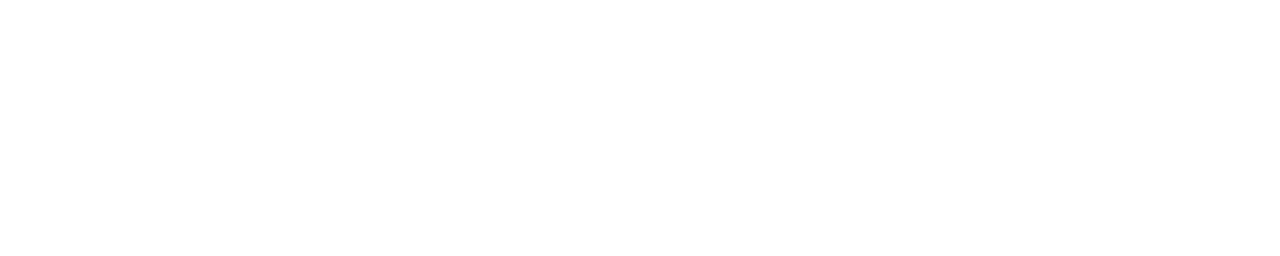
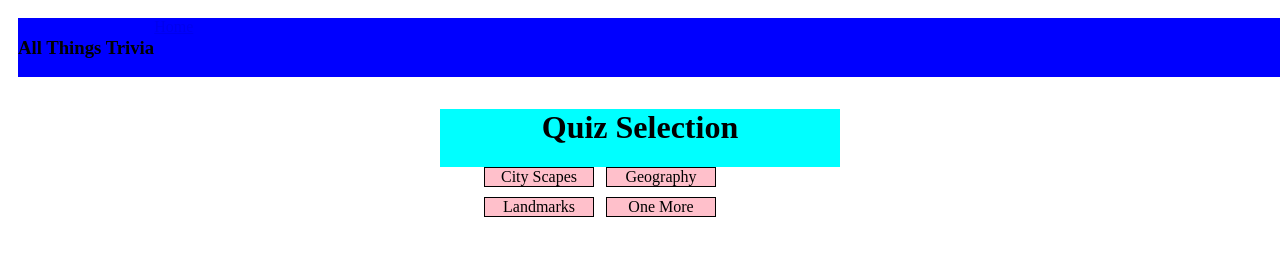
Before and after one commit to mconaol/BrowserTriviaGame-, a plain HTML site: page Public/index.html in a window 1280 px wide. Drawn offline with Linux system fonts and the light colour scheme.

Commit message:
Home Page

```diff
--- a/Public/index.html
+++ b/Public/index.html
@@ -3,9 +3,27 @@
 <head>
     <meta charset="UTF-8">
     <meta name="viewport" content="width=device-width, initial-scale=1.0">
-    <title>Document</title>
+    <title>QuizZ Me!</title>
+    <script src="index.js"></script>
+    <link rel="stylesheet" href="style.css">
 </head>
 <body>
+<!-- NAVBAR add Title and Home link-->
+<nav class="navBar">
+    <h3> All Things Trivia</h3>
+    <a href="index.html">Home</a>
+</nav>
+<!--TRIVIA SELECTION (Container with options and Hrefs to different quiz options)-->
+    <div id="TriviaSelection">
+        <h1>Quiz Selection</h1>
+        <ul>
+            <li>City Scapes</li>
+            <li>Geography</li>
+            <li>Landmarks</li>
+            <li>One More </li>
+        </ul>
+    </div>
 
 </body>
+
 </html>
--- a/Public/style.css
+++ b/Public/style.css
@@ -0,0 +1,49 @@
+.navBar {
+    background-color: blue;
+    text-align: center ;
+    margin: 10px;
+    width: 100%;
+    display:inline-flex;
+    flex-direction: row;
+
+}
+
+
+#TriviaSelection {
+    background-color: aqua;
+    max-width: 400px;
+    margin-bottom: 20px;
+    margin-left: auto;
+    margin-right: auto;
+}
+
+#TriviaSelection ul {
+    background-color: white;
+    margin: 0;
+    list-style-type: disc;
+    margin-block-start: 1em;
+    margin-block-end: 1em;
+    margin-inline-start: 0px;
+    margin-inline-end: 0px;
+    padding-inline-start: 40px;
+}
+
+#TriviaSelection li {
+    border: 1px solid black;
+    background-color: pink;
+    list-style-type: none;
+    width:30%;
+    display: inline-block;
+    margin: 0px;
+    margin-bottom: 10px;
+    margin-left: 4px;
+    margin-right: 4px;
+    text-align: center;
+}
+#TriviaSelection h1 {
+    display: center;
+    text-align: center;
+}
+div {
+    display: block;
+}
```
Also changed, not shown: 1 other file.
